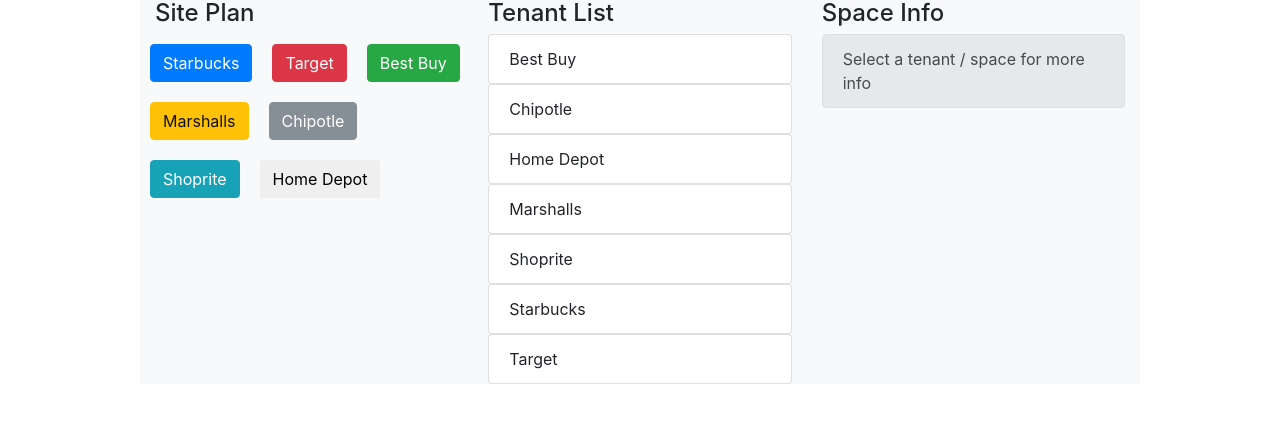
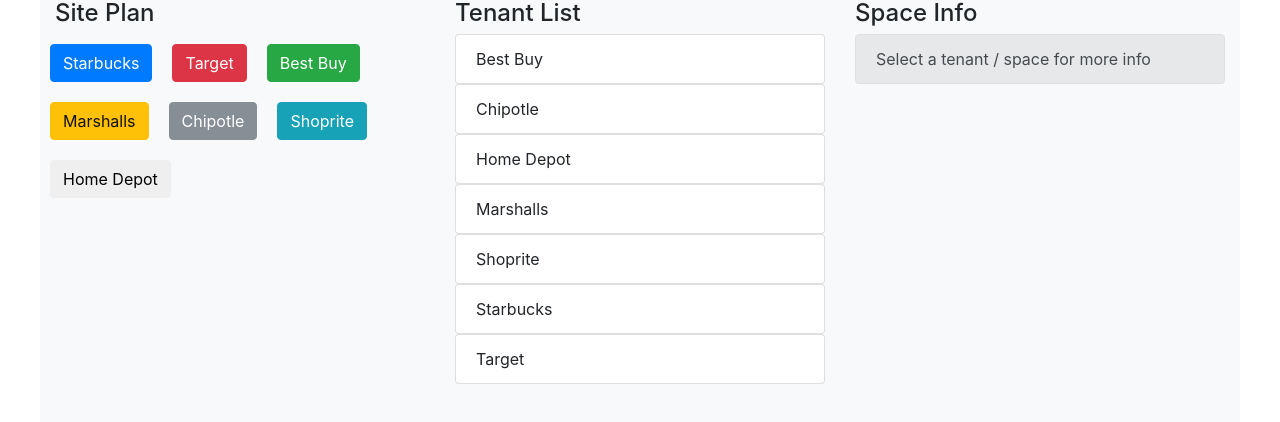
Before and after one commit to viewthespace/data-flow, a plain HTML site: page index.html in a window 1280 px wide. Drawn offline with nearby package versions, Linux system fonts and the light colour scheme.

Commit message:
Container size / styling

```diff
--- a/style.css
+++ b/style.css
@@ -1,13 +1,6 @@
-html {
-  height: 100%;
-}
-
-body {
-  height: 100%;
-}
-
 .retail-view {
-  max-width: 1000px;
+  max-width: 1200px;
+  padding-bottom: 100px;
 }
 
 .list-group {
```
